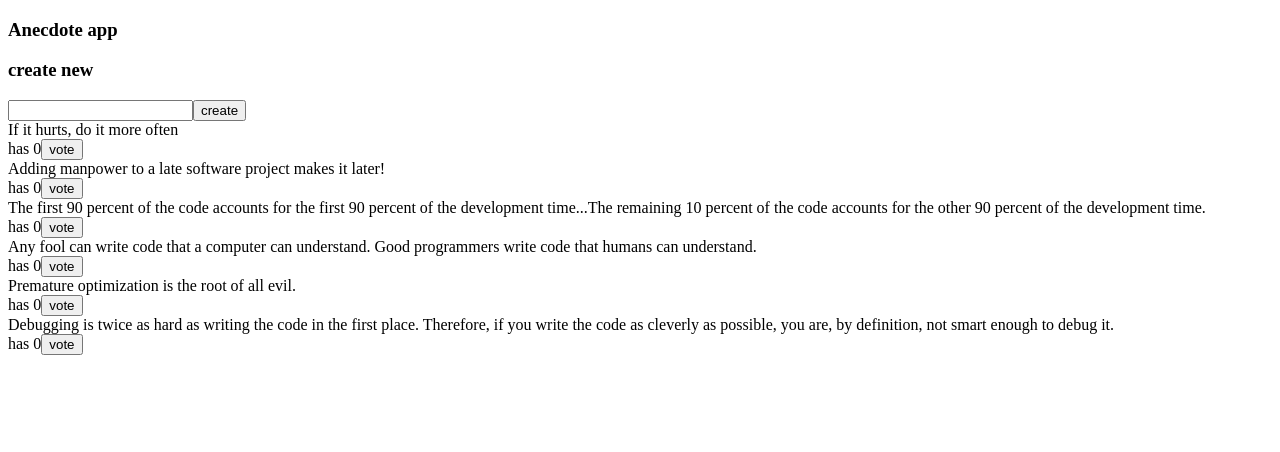
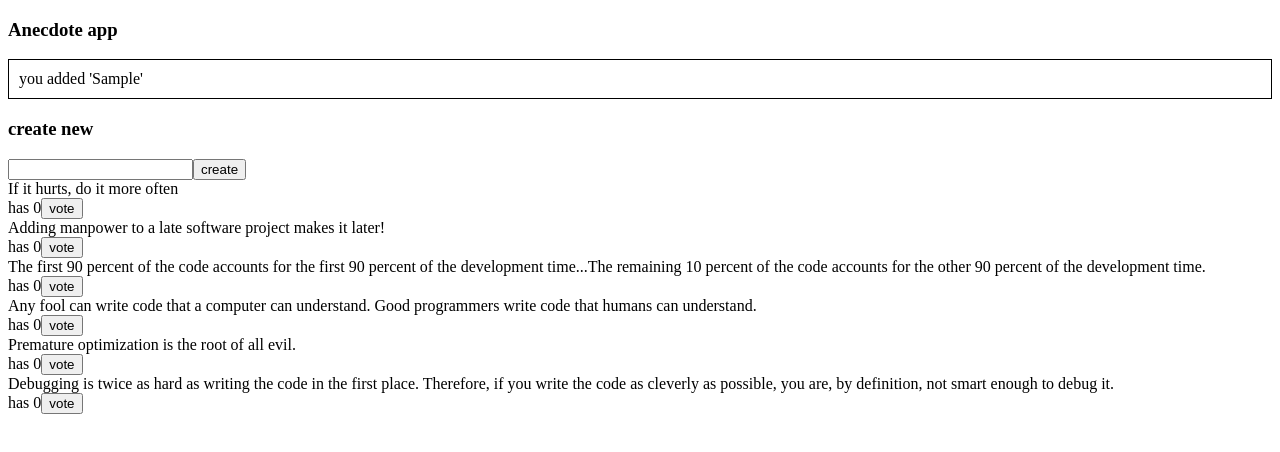
Before and after one commit to samuliasmala/fullstackopen, a React (Create React App) app in the folder part6/query-anecdotes/: page / in a window 1280 px wide. Both pictures are taken after typing "Sample" into the empty fields and a click on the button "create". Shown: the top 452 px of the page. Built offline with nearby package versions, Linux system fonts and the light colour scheme; no server answers; data requests are answered from the project's data file.

Commit message:
Add solution to 6.23

```diff
--- a/part6/query-anecdotes/src/App.js
+++ b/part6/query-anecdotes/src/App.js
@@ -2,8 +2,10 @@ import { useQuery, useMutation, useQueryClient } from 'react-query';
 import AnecdoteForm from './components/AnecdoteForm';
 import Notification from './components/Notification';
 import { getAnecdotes, updateAnecdote } from './requests';
+import { useNotificationDispatch } from './NotificationContext';
 
 const App = () => {
+  const dispatch = useNotificationDispatch();
   const queryClient = useQueryClient();
   const result = useQuery('anecdotes', getAnecdotes, { retry: 1 });
 
@@ -15,6 +17,11 @@ const App = () => {
 
   const handleVote = (anecdote) => {
     updateAnecdoteMutation.mutate({ ...anecdote, votes: anecdote.votes + 1 });
+    dispatch({
+      type: 'SHOW_NOTIFICATION',
+      payload: `anecdote '${anecdote.content}' voted`,
+    });
+    setTimeout(() => dispatch({ type: 'HIDE_NOTIFICATION' }), 5000);
   };
 
   if (result.isError)
--- /dev/null
+++ b/part6/query-anecdotes/src/NotificationContext.js
@@ -0,0 +1,39 @@
+import { createContext, useReducer, useContext } from 'react';
+
+const notificationReducer = (state, action) => {
+  switch (action.type) {
+    case 'SHOW_NOTIFICATION':
+      return action.payload;
+    case 'HIDE_NOTIFICATION':
+      return '';
+    default:
+      return state;
+  }
+};
+
+const NotificationContext = createContext();
+
+export const NotificationContextProvider = (props) => {
+  const [notification, notificationDispatch] = useReducer(
+    notificationReducer,
+    '',
+  );
+
+  return (
+    <NotificationContext.Provider value={[notification, notificationDispatch]}>
+      {props.children}
+    </NotificationContext.Provider>
+  );
+};
+
+export const useNotificationValue = () => {
+  const notificationAndDispatch = useContext(NotificationContext);
+  return notificationAndDispatch[0];
+};
+
+export const useNotificationDispatch = () => {
+  const notificationAndDispatch = useContext(NotificationContext);
+  return notificationAndDispatch[1];
+};
+
+export default NotificationContext;
--- a/part6/query-anecdotes/src/components/AnecdoteForm.js
+++ b/part6/query-anecdotes/src/components/AnecdoteForm.js
@@ -1,7 +1,9 @@
 import { useMutation, useQueryClient } from 'react-query';
 import { createAnecdote } from '../requests';
+import { useNotificationDispatch } from '../NotificationContext';
 
 const AnecdoteForm = () => {
+  const dispatch = useNotificationDispatch();
   const queryClient = useQueryClient();
 
   const newAnecdoteMutation = useMutation(createAnecdote, {
@@ -15,6 +17,11 @@ const AnecdoteForm = () => {
     const content = event.target.anecdote.value;
     event.target.anecdote.value = '';
     newAnecdoteMutation.mutate({ content, votes: 0 });
+    dispatch({
+      type: 'SHOW_NOTIFICATION',
+      payload: `you added '${content}'`,
+    });
+    setTimeout(() => dispatch({ type: 'HIDE_NOTIFICATION' }), 5000);
   };
 
   return (
--- a/part6/query-anecdotes/src/components/Notification.js
+++ b/part6/query-anecdotes/src/components/Notification.js
@@ -1,4 +1,8 @@
+import { useNotificationValue } from '../NotificationContext';
+
 const Notification = () => {
+  const notification = useNotificationValue();
+
   const style = {
     border: 'solid',
     padding: 10,
@@ -6,9 +10,9 @@ const Notification = () => {
     marginBottom: 5,
   };
 
-  if (true) return null;
+  if (!notification) return null;
 
-  return <div style={style}></div>;
+  return <div style={style}>{notification}</div>;
 };
 
 export default Notification;
--- a/part6/query-anecdotes/src/index.js
+++ b/part6/query-anecdotes/src/index.js
@@ -1,14 +1,15 @@
 import React from 'react';
 import ReactDOM from 'react-dom/client';
-
 import { QueryClient, QueryClientProvider } from 'react-query';
-
 import App from './App';
+import { NotificationContextProvider } from './NotificationContext';
 
 const queryClient = new QueryClient();
 
 ReactDOM.createRoot(document.getElementById('root')).render(
   <QueryClientProvider client={queryClient}>
-    <App />
+    <NotificationContextProvider>
+      <App />
+    </NotificationContextProvider>
   </QueryClientProvider>,
 );
```
